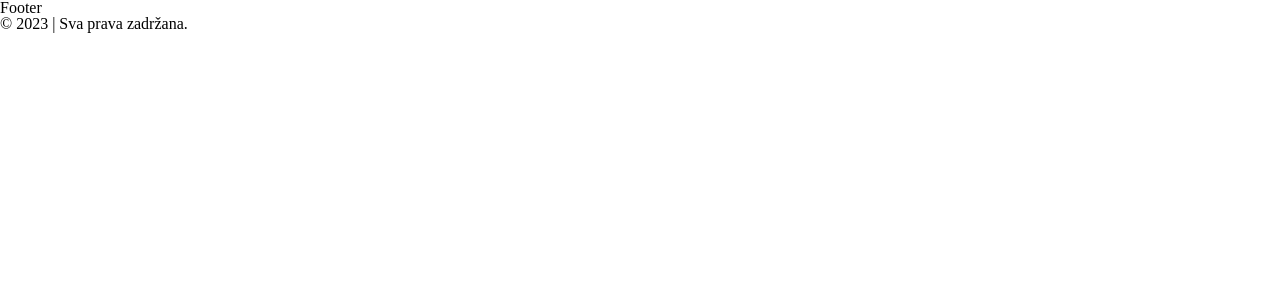
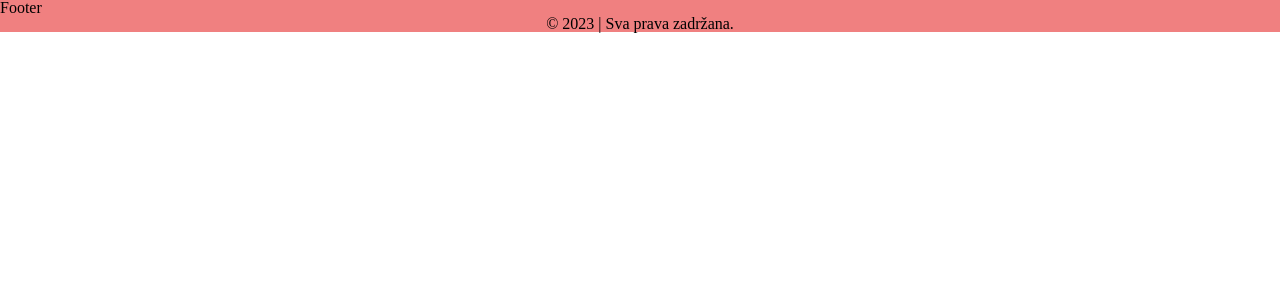
Before and after one commit to stakic-igor/ehoradar, a React (Create React App) app: page / in a window 1280 px wide. Shown: the top 300 px of the page. Built offline with nearby package versions, Linux system fonts and the light colour scheme.

Commit message:
Add footer and copyright class names and basic styling

```diff
--- a/src/components/Copyright.js
+++ b/src/components/Copyright.js
@@ -2,7 +2,7 @@ const Copyright = () => {
     const date = new Date();
 
     return (
-        <section>
+        <section className="copyright text-center">
             &copy; {date.getFullYear()} | Sva prava zadržana.
         </section>
     )
--- a/src/components/Footer.js
+++ b/src/components/Footer.js
@@ -2,7 +2,7 @@ import Copyright from "./Copyright";
 
 const Footer = () => {
     return (
-        <footer>
+        <footer className="footer">
             <section>Footer</section>
             <Copyright />
         </footer>
```
